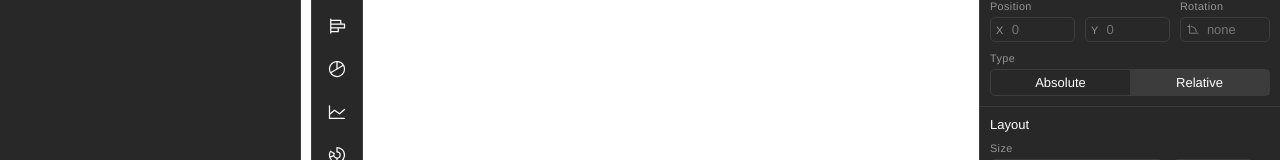
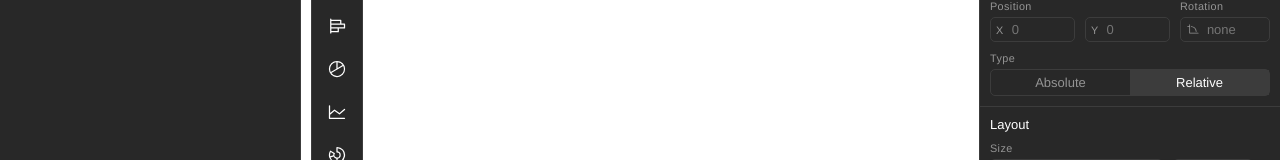
Before and after one commit to Gacktto/Graphyr, a React (Vite) app: page / in a window 1280 px wide. Shown: the part 139-299 px from the top of the page. Built offline with nearby package versions, Linux system fonts and the light colour scheme.

Commit message:
refactor: change position type style

```diff
--- a/src/components/GUI/Rightbar/sections/PositionSection.tsx
+++ b/src/components/GUI/Rightbar/sections/PositionSection.tsx
@@ -180,7 +180,7 @@ export const PositionSection: React.FC<PositionSectionProps> = React.memo(
                             <div className={styles.groupTitle}>Type</div>
                             <div className={styles.groupChoices}>
                                 <div
-                                    className={`${styles.choice} ${selectedElement?.style?.position === "absolute" ? styles.active : ""}`}
+                                    className={`${styles.choice} ${selectedElement?.style?.position === "absolute" ? styles.active : styles.inactive}`}
                                     onClick={() => {
                                         const currentType =
                                             selectedElement?.style?.position;
@@ -197,7 +197,7 @@ export const PositionSection: React.FC<PositionSectionProps> = React.memo(
                                         Absolute
                                 </div>
                                 <div
-                                    className={`${styles.choice} ${selectedElement?.style?.position === "relative" ? styles.active : ""}`}
+                                    className={`${styles.choice} ${selectedElement?.style?.position === "relative" ? styles.active : styles.inactive}`}
                                     onClick={() => {
                                         const currentType =
                                             selectedElement?.style?.position;
--- a/src/styles/Sidebar.module.css
+++ b/src/styles/Sidebar.module.css
@@ -104,7 +104,6 @@
 }
 
 .choice {
-    opacity: 1;
     position: relative;
     flex: 1;
     display: flex;
@@ -112,15 +111,20 @@
     justify-content: center;
     padding: 5px 10px;
     box-sizing: border-box;
-    cursor: pointer;
 }
 
-.choice:hover{
-    opacity: 0.8;
+.choice.inactive:hover {
+    color: rgba(255, 255, 255, 0.8);
 }
 
-.choice.active{
+.active {
     background-color: #3c3c3c;
+    user-select: none;
+}
+
+.inactive {
+    cursor: pointer;
+    color: rgba(255, 255, 255, 0.5);
 }
 
 .groupInput {
```
